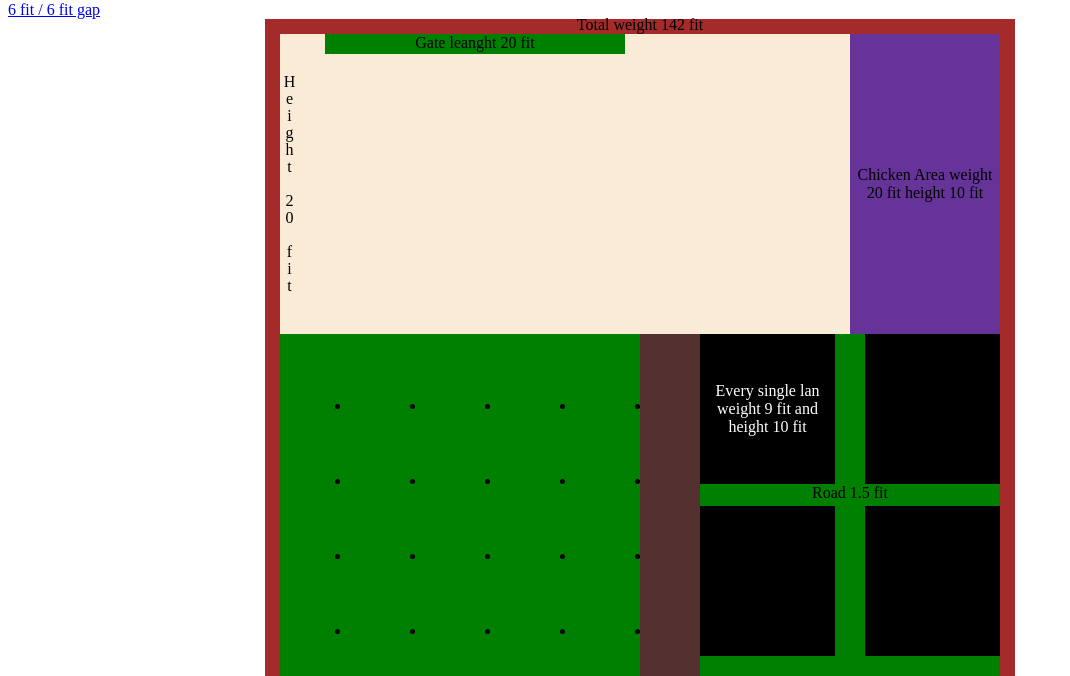
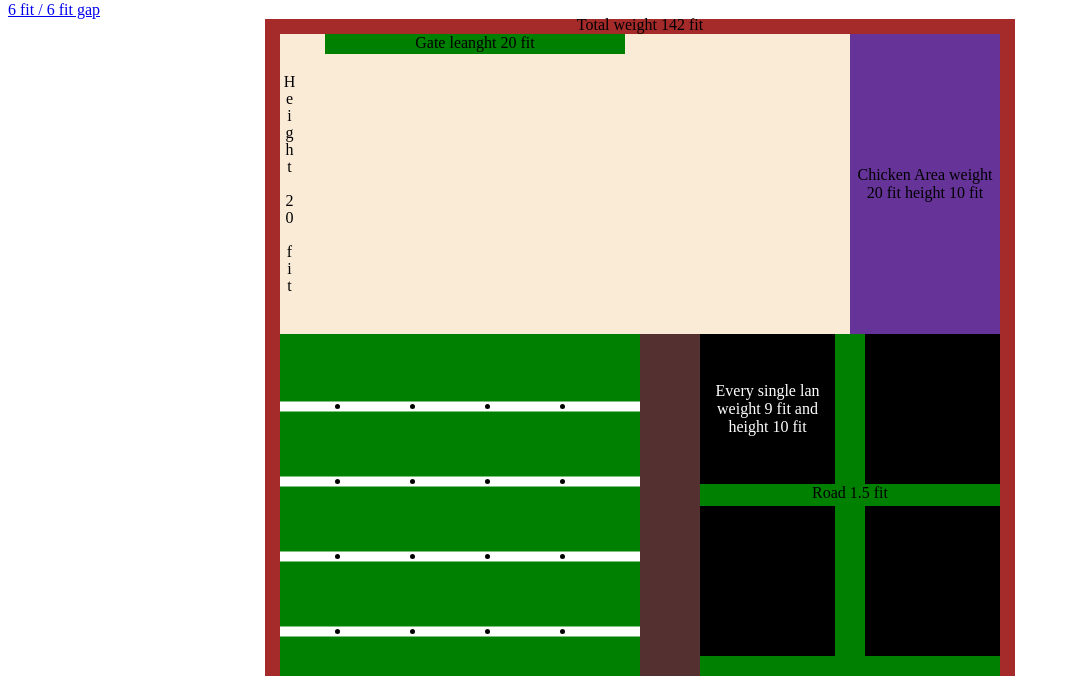
Before and after one commit to farhad45203/demo, a plain HTML site: page index.html in a window 1280 px wide. Shown: the part 79-755 px from the top of the page, without its empty margins (0-1070 px from the left). Drawn offline with Linux system fonts and the light colour scheme.

Commit message:
Update style.css

```diff
--- a/style.css
+++ b/style.css
@@ -129,17 +129,20 @@ p {
   background-color: black;
   bottom: 0;
   right: 100%;
+  z-index: 1;
 }
 
 .singlePapaya:nth-child(4n)::before {
   content: "";
   position: absolute;
-  height: 5px;
-  width: 5px;
-  border-radius: 50%;
-  background-color: black;
+  height: 10px;
+  width: 360px;
+  /* border-radius: 50%; */
+  background-color: white;
+  transform: translateY(25%);
   bottom: 0;
   right: 0;
+  z-index: 0;
 }
 
 .mainRoad {
```
